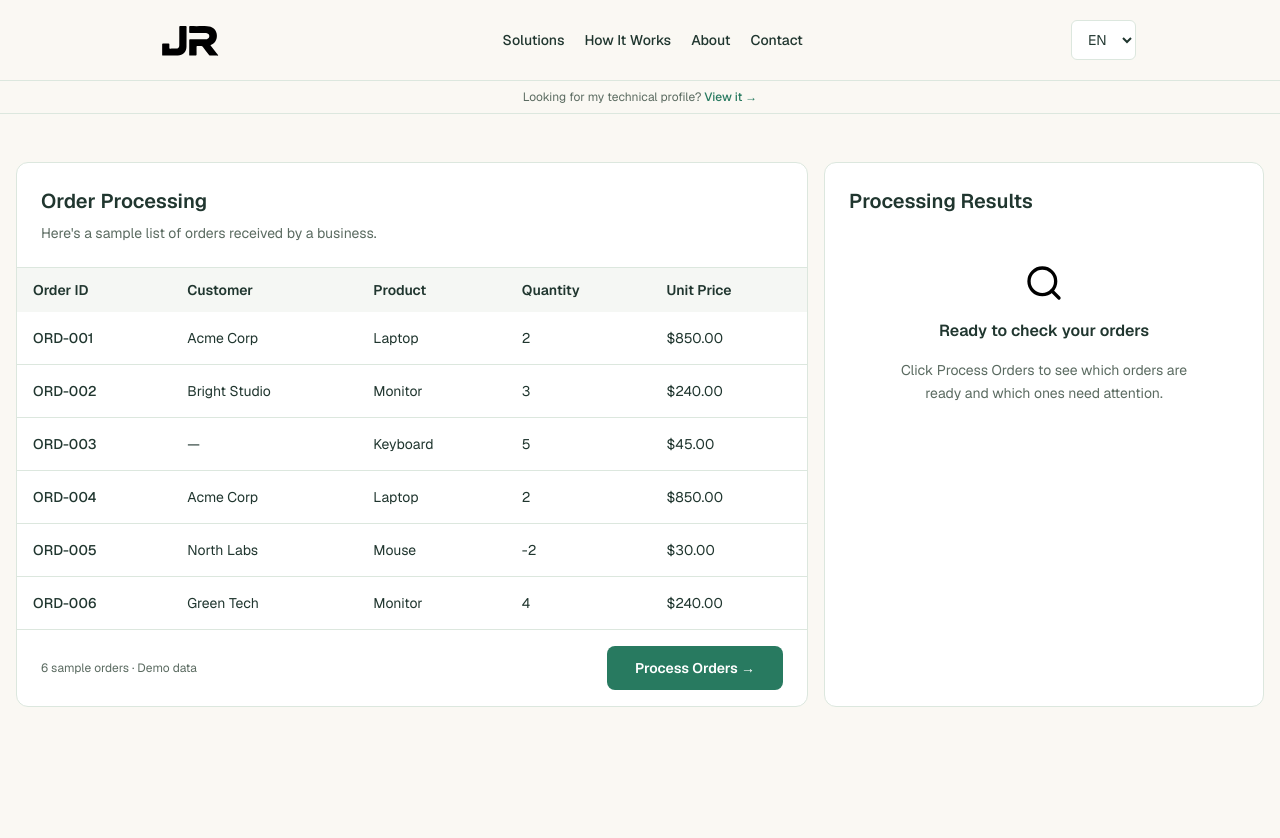
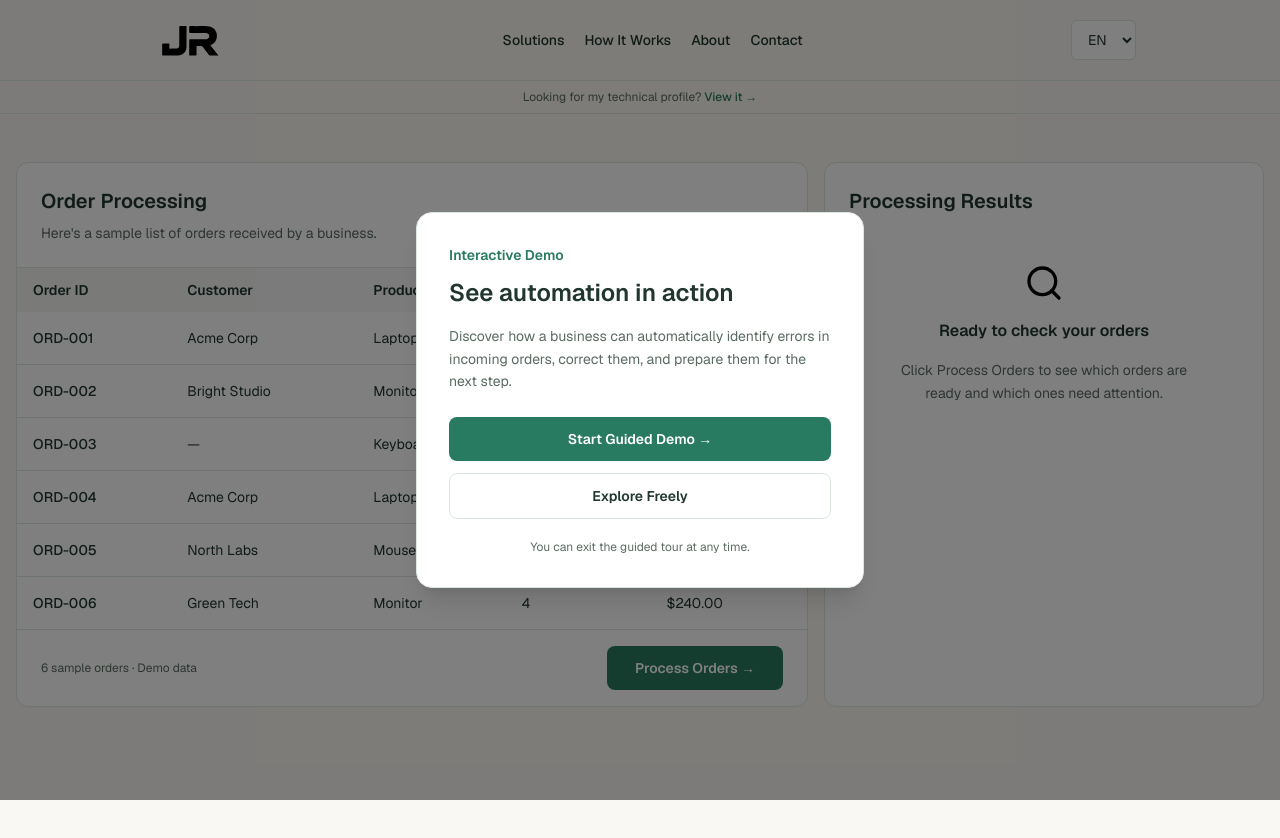
Before and after one commit to juan7792/jrodriguez-dev, a Next.js app: page /en/business/demos/automation in a window 1280 px wide. Shown: the top 838 px of the page. Built offline with nearby package versions, Linux system fonts and the light colour scheme.

Commit message:
demos: adding welcome page for automation demo

```diff
--- a/src/components/business/demos/AutomationDemo.tsx
+++ b/src/components/business/demos/AutomationDemo.tsx
@@ -3,6 +3,7 @@
 import { useEffect, useState } from "react";
 import Image from "next/image";
 import { useTranslations } from "next-intl";
+import AutomationDemoWelcome from "./AutomationDemoWelcome";
 
 type Order = {
   id: string;
@@ -37,6 +38,8 @@ function getOrderIssues(order: Order) {
 
 export default function AutomationDemo() {
   const t = useTranslations("BusinessAutomationDemo");
+  const [showWelcome, setShowWelcome] = useState(true);
+  const [guidedMode, setGuidedMode] = useState(false);
   type ProcessingStatus = "idle" | "processing" | "completed" | "resetting";
 
   const [status, setStatus] = useState<ProcessingStatus>("idle");
@@ -447,6 +450,18 @@ export default function AutomationDemo() {
           </div>
         </div>
       </div>
+      {showWelcome && (
+        <AutomationDemoWelcome
+          onStartGuided={() => {
+            setGuidedMode(true);
+            setShowWelcome(false);
+          }}
+          onExploreFreely={() => {
+            setGuidedMode(false);
+            setShowWelcome(false);
+          }}
+        />
+      )}
     </main>
   );
 }
--- /dev/null
+++ b/src/components/business/demos/AutomationDemoWelcome.tsx
@@ -0,0 +1,66 @@
+"use client";
+
+import { useTranslations } from "next-intl";
+
+type AutomationDemoWelcomeProps = {
+  onStartGuided: () => void;
+  onExploreFreely: () => void;
+};
+
+export default function AutomationDemoWelcome({
+  onStartGuided,
+  onExploreFreely,
+}: AutomationDemoWelcomeProps) {
+  const t = useTranslations("BusinessAutomationDemo");
+
+  return (
+    <div
+      className="fixed inset-0 z-50 flex items-center justify-center bg-black/50 p-4"
+      role="presentation"
+    >
+      <div
+        role="dialog"
+        aria-modal="true"
+        aria-labelledby="automation-welcome-title"
+        className="w-full max-w-md rounded-2xl border border-[#DCE7DE] bg-white p-6 shadow-xl sm:p-8"
+      >
+        <p className="mb-3 text-sm font-semibold text-[#287A60]">
+          {t("welcomeLabel")}
+        </p>
+
+        <h2
+          id="automation-welcome-title"
+          className="text-2xl font-semibold text-[#20362F]"
+        >
+          {t("welcomeTitle")}
+        </h2>
+
+        <p className="mt-4 text-sm leading-relaxed text-[#5B6B61]">
+          {t("welcomeDescription")}
+        </p>
+
+        <div className="mt-6 flex flex-col gap-3">
+          <button
+            type="button"
+            onClick={onStartGuided}
+            className="min-h-11 rounded-lg !bg-[#287A60] px-5 py-3 text-sm font-semibold !text-white transition-colors hover:!bg-[#20664E]"
+          >
+            {t("startGuided")} →
+          </button>
+
+          <button
+            type="button"
+            onClick={onExploreFreely}
+            className="min-h-11 rounded-lg border border-[#DCE7DE] bg-white px-5 py-3 text-sm font-semibold text-[#20362F] transition-colors hover:bg-[#FAF8F3]"
+          >
+            {t("exploreFreely")}
+          </button>
+        </div>
+
+        <p className="mt-5 text-center text-xs text-[#5B6B61]">
+          {t("welcomeNote")}
+        </p>
+      </div>
+    </div>
+  );
+}
--- a/src/messages/business/en.json
+++ b/src/messages/business/en.json
@@ -123,6 +123,12 @@
     "processingMessage": "Checking your orders...",
     "readyToCheck": "Ready to check your orders",
     "resetting": "Resetting...",
-    "reprocess": "Reprocess Orders"
+    "reprocess": "Reprocess Orders",
+    "welcomeLabel": "Interactive Demo",
+    "welcomeTitle": "See automation in action",
+    "welcomeDescription": "Discover how a business can automatically identify errors in incoming orders, correct them, and prepare them for the next step.",
+    "startGuided": "Start Guided Demo",
+    "exploreFreely": "Explore Freely",
+    "welcomeNote": "You can exit the guided tour at any time."
   }
 }
```
